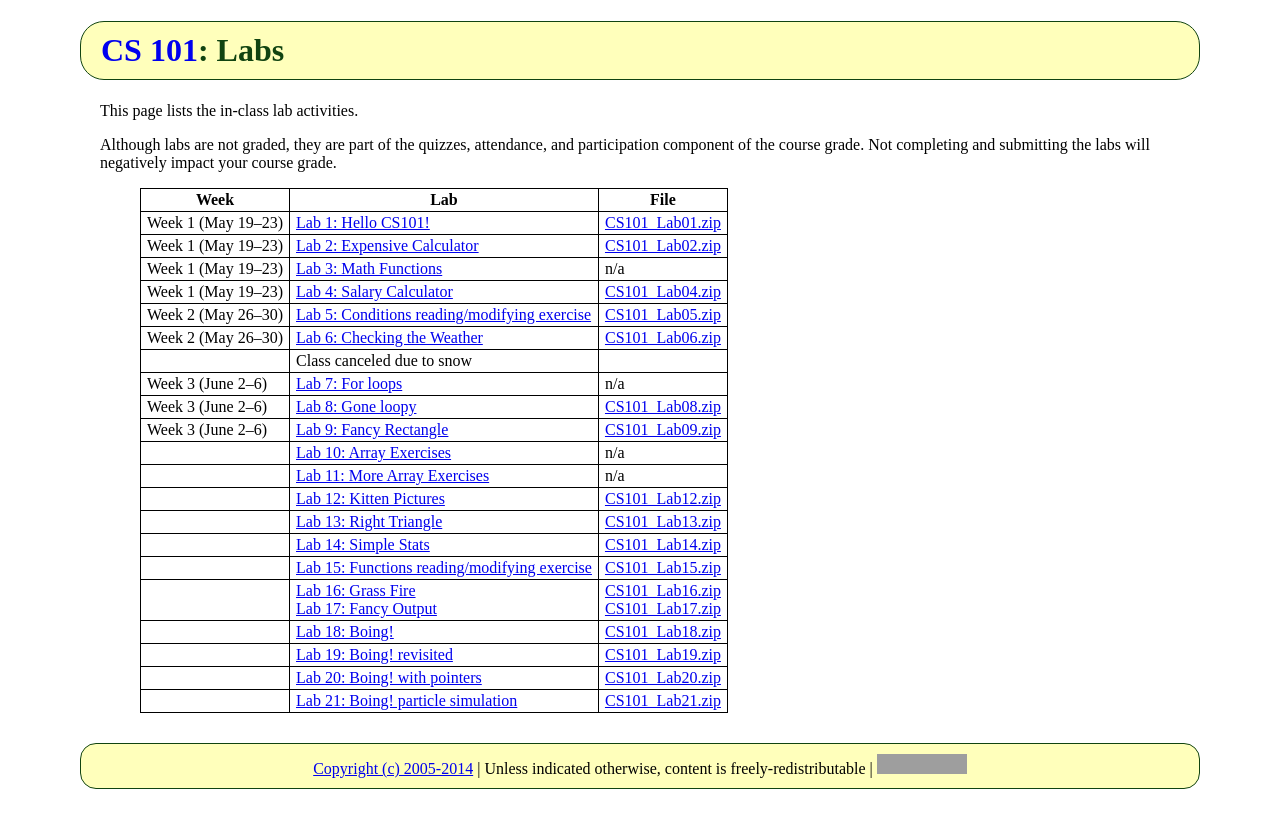
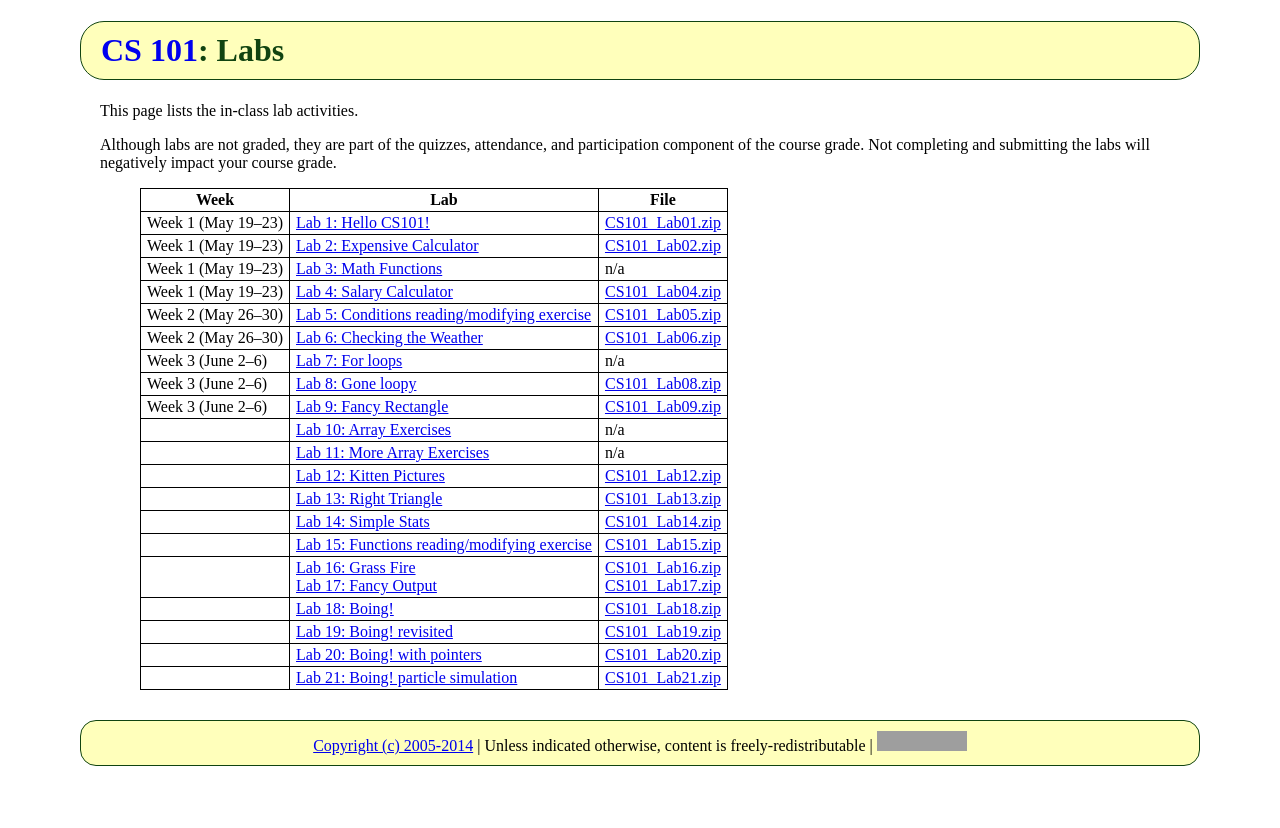
Before and after one commit to ycpcs/cs101-summer2014, a Jekyll site: the page built from labs/index.md, in a window 1280 px wide. Shown: the top 828 px of the page. Built offline with Jekyll 4.4.1, drawn with Linux system fonts in a browser that asks for light colours; Markdown is read by kramdown in place of the engine named in the settings; grey boxes are pictures that could not be loaded.

Commit message:
there is no snow cancellation

```diff
--- a/labs/index.md
+++ b/labs/index.md
@@ -17,7 +17,6 @@ and submitting the labs will negatively impact your course grade.
 > Week 1 (May 19&ndash;23) | [Lab 4: Salary Calculator](lab04.html) | [CS101\_Lab04.zip](CS101_Lab04.zip)
 > Week 2 (May 26&ndash;30) | [Lab 5: Conditions reading/modifying exercise](lab05.html) | [CS101\_Lab05.zip](CS101_Lab05.zip)
 > Week 2 (May 26&ndash;30) | [Lab 6: Checking the Weather](lab06.html) | [CS101\_Lab06.zip](CS101_Lab06.zip)
->  | Class canceled due to snow
 > Week 3 (June 2&ndash;6) | [Lab 7: For loops](lab07.html) | n/a
 > Week 3 (June 2&ndash;6) | [Lab 8: Gone loopy](lab08.html) | [CS101\_Lab08.zip](CS101_Lab08.zip)
 > Week 3 (June 2&ndash;6) | [Lab 9: Fancy Rectangle](lab09.html) | [CS101\_Lab09.zip](CS101_Lab09.zip)
```
